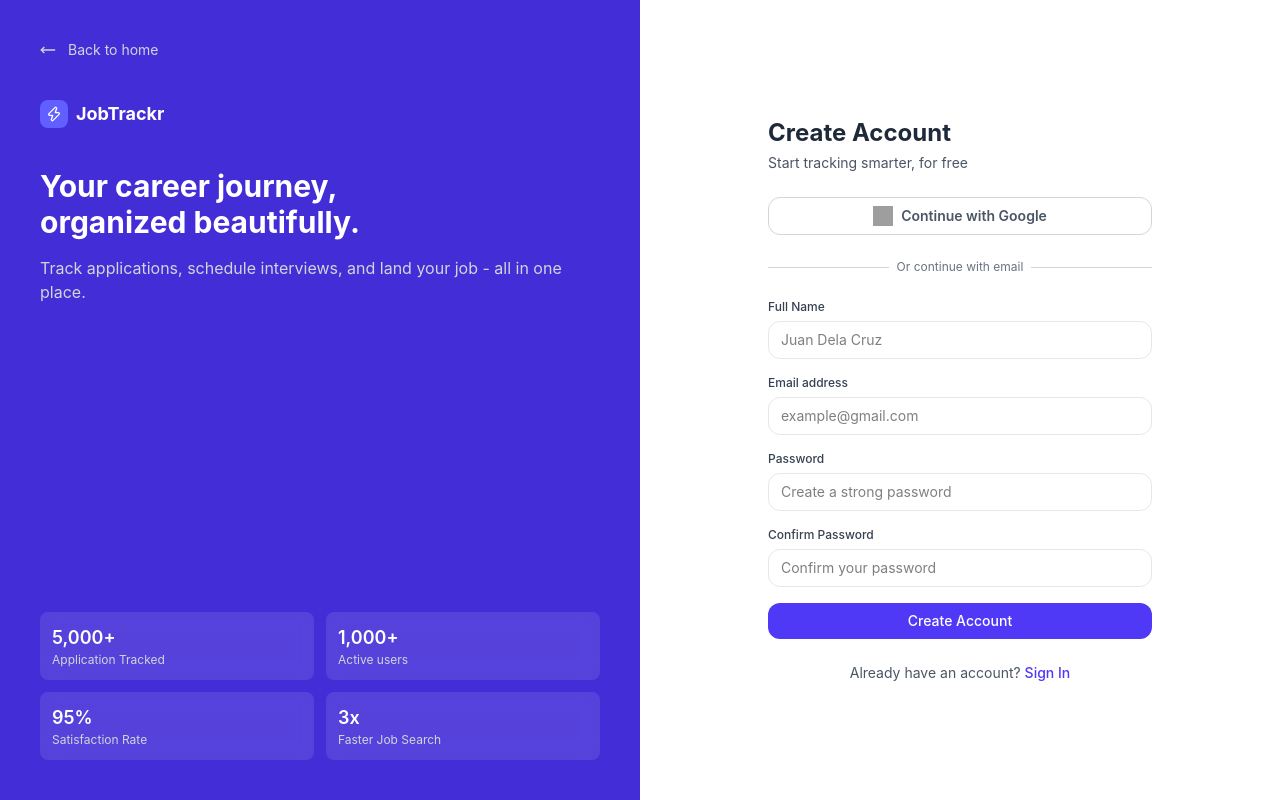
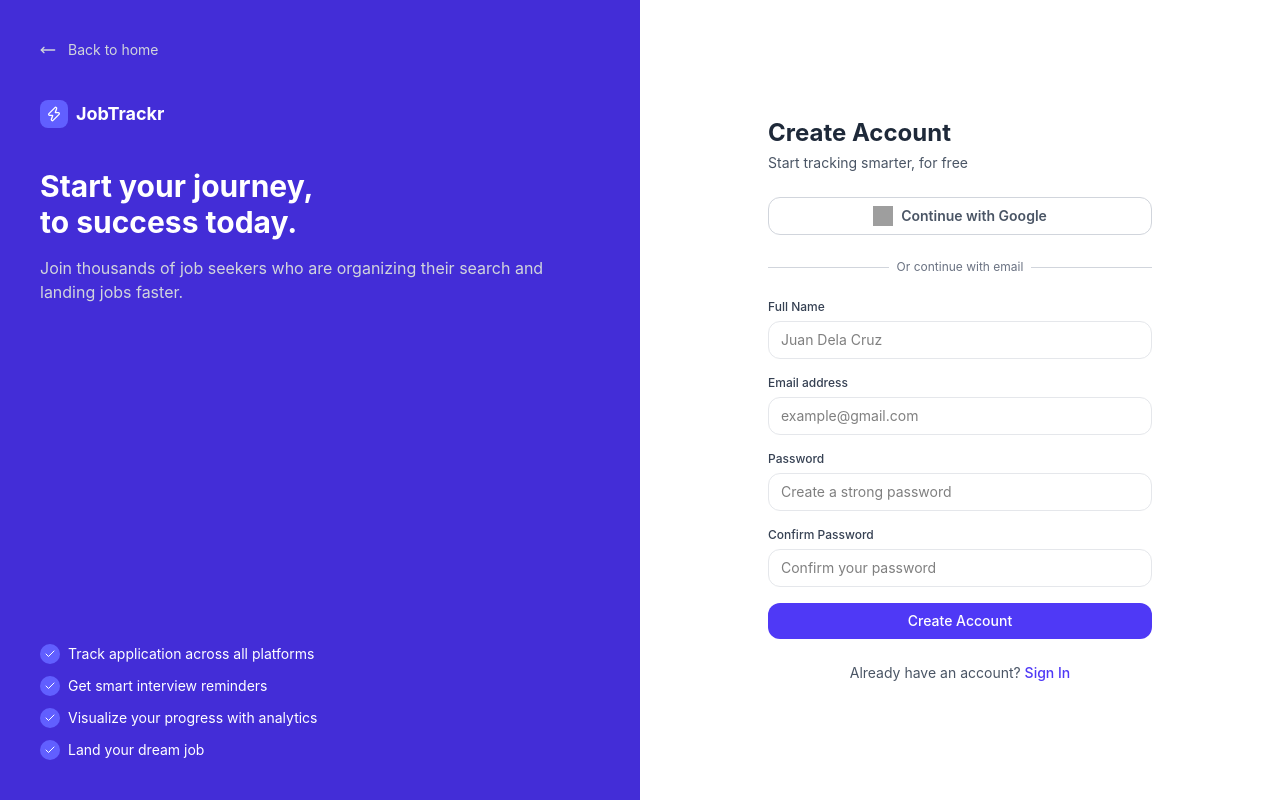
Before and after one commit to Code-W-Gab/JobTrackr, a React (Vite) app in the folder client/: page /auth/register in a window 1280 px wide. Built offline with nearby package versions, Linux system fonts and the light colour scheme; grey boxes are pictures that could not be loaded.

Commit message:
prep for dashboard page

```diff
--- a/client/src/App.tsx
+++ b/client/src/App.tsx
@@ -2,15 +2,22 @@ import { Routes, Route, Navigate } from "react-router-dom";
 import HomePage from "./pages/HomePage";
 import LoginPage from "./pages/LoginPage";
 import RegisterPage from "./pages/RegisterPage";
+import DashboardPage from "./pages/DashboardPage";
 
 export default function App() {
   return (
     <div>
       <Routes>
+        {/* HomePages */}
         <Route path="/" element={<Navigate to="/home"/>}/>
         <Route path="/home" element={<HomePage />} />
+
+        {/* Auth Pages */}
         <Route path="/auth/login" element={<LoginPage />} />
         <Route path="/auth/register" element={<RegisterPage />} />
+
+        {/* Dashboard */}
+        <Route path="/dashboard" element={<DashboardPage />} />
       </Routes>
     </div>
   )
--- a/client/src/components/ui/auth/registerInfo.tsx
+++ b/client/src/components/ui/auth/registerInfo.tsx
@@ -1,7 +1,13 @@
-import { Zap } from "lucide-react";
+import { Zap, Check } from "lucide-react";
 import BackToMenuBtn from "../../common/BackToMenuBtn";
 
 export default function RegisterInfo() {
+  const infoItems = [
+    "Track application across all platforms",
+    "Get smart interview reminders",
+    "Visualize your progress with analytics",
+    "Land your dream job"
+  ];
 
   return(
     <main className="bg-indigo-700 p-10 flex flex-col justify-between">
@@ -15,29 +21,21 @@ export default function RegisterInfo() {
         </div>
 
         <div className="text-white">
-          <h1 className="text-3xl font-bold">Your career journey,</h1>
-          <h1 className="text-3xl font-bold">organized beautifully.</h1>
-          <p className="text-gray-300 mt-4">Track applications, schedule interviews, and land your job - all in one place.</p>
+          <h1 className="text-3xl font-bold">Start your journey,</h1>
+          <h1 className="text-3xl font-bold">to success today.</h1>
+          <p className="text-gray-300 mt-4">Join thousands of job seekers who are organizing their search and landing jobs faster.</p>
         </div>
       </div>
 
-      <div className="grid grid-cols-2 gap-3">
-        <div className="text-white p-3 bg-white/10 backdrop-blur-sm rounded-lg">
-          <h1 className="text-lg font-semibold">5,000+</h1>
-          <p className="text-xs text-gray-300">Application Tracked</p>
-        </div>
-        <div className="text-white p-3 bg-white/10 backdrop-blur-sm rounded-lg">
-          <h1 className="text-lg font-semibold">1,000+</h1>
-          <p className="text-xs text-gray-300">Active users</p>
-        </div>
-        <div className="text-white p-3 bg-white/10 backdrop-blur-sm rounded-lg">
-          <h1 className="text-lg font-semibold">95%</h1>
-          <p className="text-xs text-gray-300">Satisfaction Rate</p>
-        </div>
-        <div className="text-white p-3 bg-white/10 backdrop-blur-sm rounded-lg">
-          <h1 className="text-lg font-semibold">3x</h1>
-          <p className="text-xs text-gray-300">Faster Job Search</p>
-        </div>
+      <div className="space-y-3">
+        {infoItems.map((item, index) => (
+          <div key={index} className="flex items-center gap-2 text-white text-sm">
+            <div className="text-white bg-indigo-500 rounded-full flex items-center gap-2 w-max p-1">
+              <Check size={12}/>
+            </div>
+            <p>{item}</p>
+          </div>
+        ))}
       </div>
     </main>
   )
--- a/client/src/layout/dashboard/DashboardLayout.tsx
+++ b/client/src/layout/dashboard/DashboardLayout.tsx
@@ -0,0 +1,7 @@
+export default function DashboardLayout() {
+  return(
+    <main>
+      <h1 className="text-2xl font-bold">Dashboard</h1>
+    </main>
+  )
+}
--- /dev/null
+++ b/client/src/pages/DashboardPage.tsx
@@ -0,0 +1,9 @@
+import DashboardLayout from '../layout/dashboard/DashboardLayout';
+
+export default function DashboardPage() {
+  return(
+    <main>
+      <DashboardLayout/>
+    </main>
+  )
+}
```
